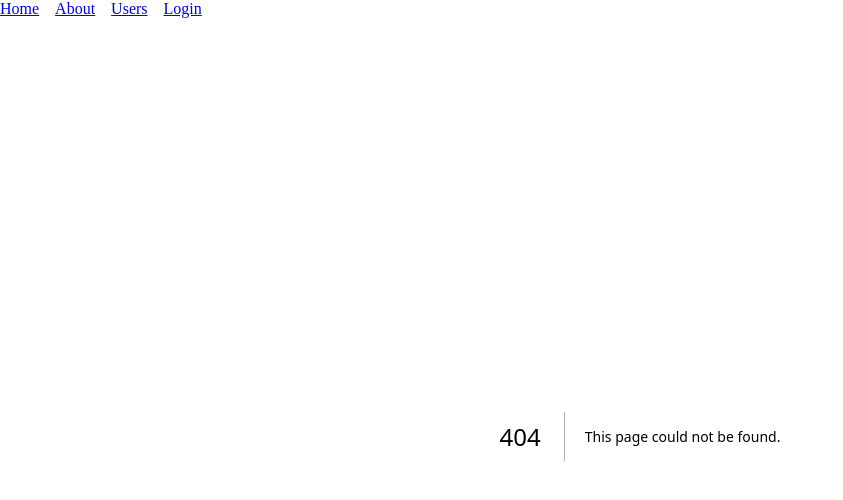
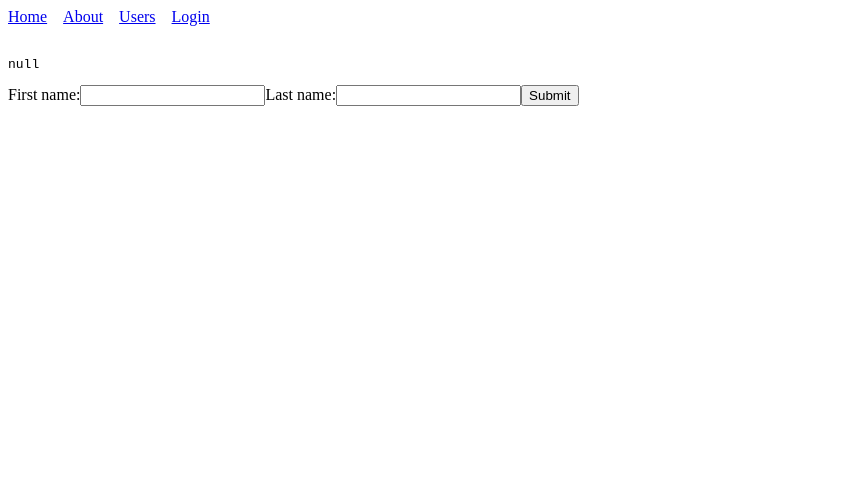
Before and after one commit to vahemikayelyan/next-app, a Next.js app: page /auth/login in a window 1280 px wide. Before the commit this address had no page. Shown: the top 500 px of the page, without its empty margins (0-843 px from the left). Built offline with nearby package versions, Linux system fonts and the light colour scheme; no server answers.

Commit message:
next auth

```diff
--- /dev/null
+++ b/src/app/auth/login/page.tsx
@@ -0,0 +1,28 @@
+"use client";
+
+import { signIn } from "next-auth/react";
+import { FormEventHandler } from "react";
+
+export default function Login() {
+  const handleSubmit: FormEventHandler<HTMLFormElement> = async (e) => {
+    e.preventDefault();
+
+    const res = await signIn("credentials", {
+      email: "vmikyan@gmail.com",
+      password: "123456",
+      redirect: false,
+    });
+  };
+
+  return (
+    <main>
+      <form onSubmit={handleSubmit}>
+        <label htmlFor="first">First name:</label>
+        <input type="text" id="first" name="first" />
+        <label htmlFor="last">Last name:</label>
+        <input type="text" id="last" name="last" />
+        <button type="submit">Submit</button>
+      </form>
+    </main>
+  );
+}
--- a/src/app/layout.tsx
+++ b/src/app/layout.tsx
@@ -1,11 +1,15 @@
+import { authOptions } from "@/pages/api/auth/[...nextauth]";
+import { getServerSession } from "next-auth/next";
 import Link from "next/link";
 import styles from "./page.module.css";
 
-export default function RootLayout({
+export default async function RootLayout({
   children,
 }: {
   children: React.ReactNode;
 }) {
+  const session = await getServerSession(authOptions);
+
   return (
     <html lang="en">
       {/*
@@ -18,9 +22,10 @@ export default function RootLayout({
           <Link href={"/"}>Home</Link>
           <Link href={"/about"}>About</Link>
           <Link href={"/users"}>Users</Link>
-          <Link href={"/login"}>Login</Link>
+          <Link href={"/auth/login"}>Login</Link>
         </nav>
         <br />
+        <pre>{JSON.stringify(session, null, 2)}</pre>
         <div>{children}</div>
       </body>
     </html>
--- /dev/null
+++ b/src/pages/api/auth/[...nextauth].ts
@@ -0,0 +1,18 @@
+import NextAuth, { NextAuthOptions } from "next-auth";
+import CredentialsProvider from "next-auth/providers/credentials";
+
+export const authOptions: NextAuthOptions = {
+  session: { strategy: "jwt" },
+  providers: [
+    CredentialsProvider({
+      name: "Credentials",
+      credentials: { email: {} },
+      async authorize(credentials, req) {
+        return { id: "1", email: "vmikyan@gmail.com" };
+      },
+    }),
+  ],
+  pages: { signIn: "/auth/login" },
+};
+
+export default NextAuth(authOptions);
```
Also changed, not shown: package.json (+4 -3 lines), src/app/login/page.tsx (deleted, +0 -13 lines), 2 other files (tests, documents, lock files or other folders).
